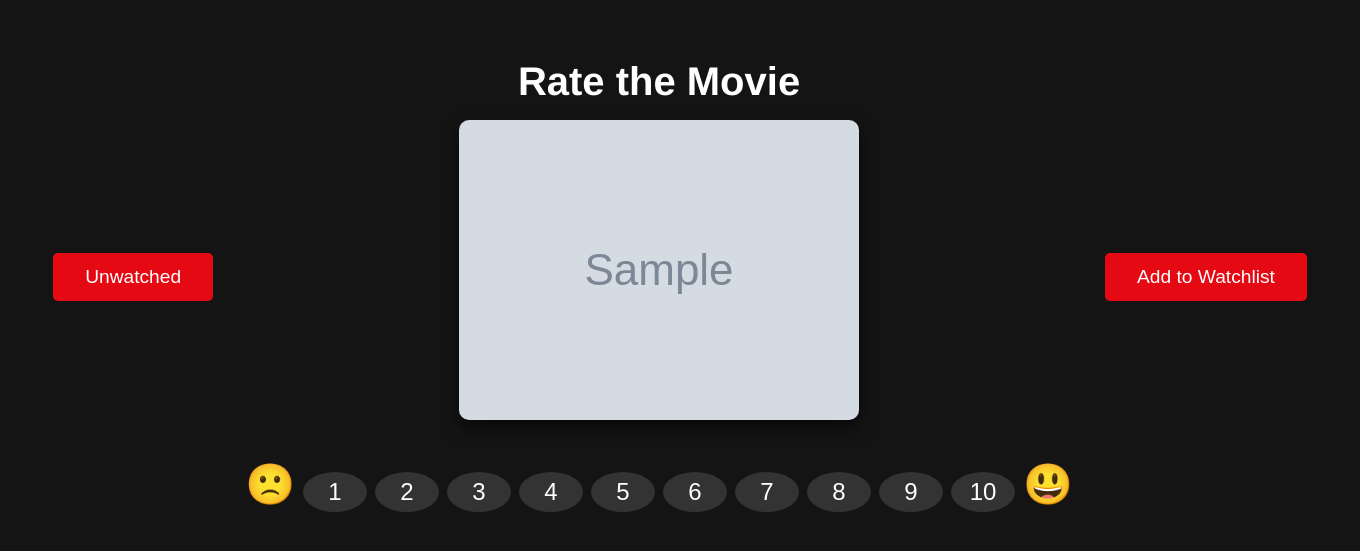
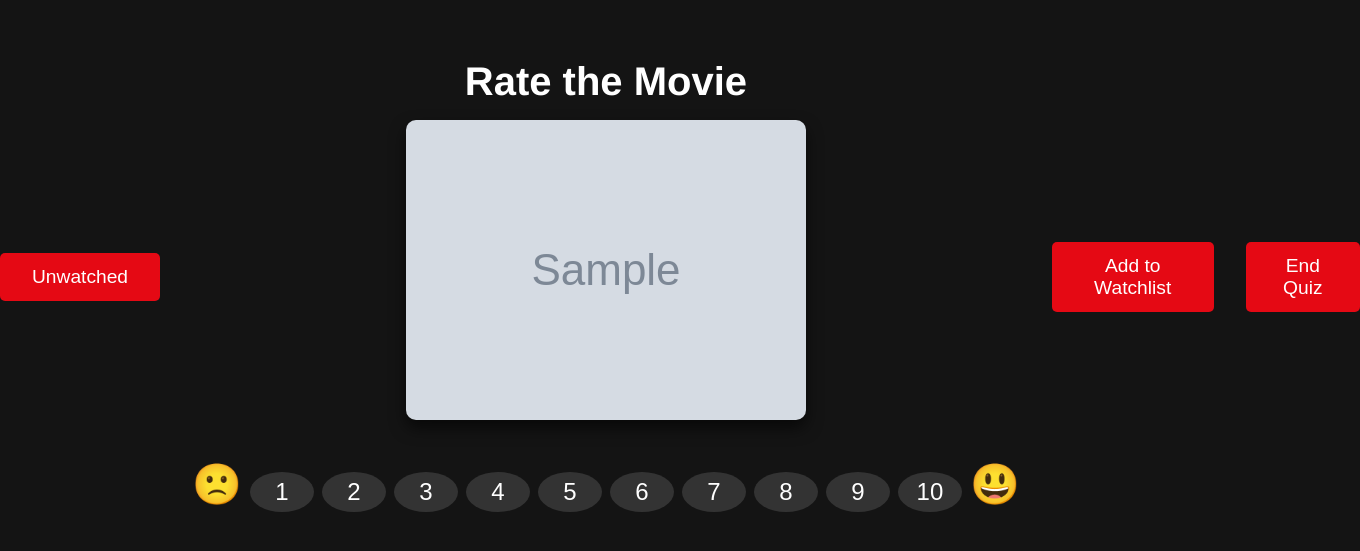
Before and after one commit to blu3skies/EntertainMe, a Flask app: template templates/quiz.html in a window 1360 px wide; the page is wider, and only the part inside the window is pictured. Shown: the part 131-682 px from the top of that part. Run offline with Flask 3, Linux system fonts and the light colour scheme; the template is opened without the code that fills it: most values are stand-ins (such as "Sample title", 1, 10 or a date in 2020); grey boxes marked "Sample" are stand-in pictures; parts of the project's set-up code (start-up, migrations or seed data) failed here and were passed over.

Commit message:
added end quiz button

```diff
--- a/app.py
+++ b/app.py
@@ -72,6 +72,12 @@ def create_app():
         else:
             return redirect(url_for('signin'))
 
+    @app.route('/end_quiz')
+    def end_quiz():
+        return redirect(url_for('home'))
+
+
+
     @app.route('/submit_score', methods=['POST'])
     def submit_score():
         if 'user_id' in session:
--- a/templates/quiz.html
+++ b/templates/quiz.html
@@ -51,6 +51,11 @@
             <button class="watchlist" type="submit">Add to Watchlist</button>
         </form>
 
+        <form action="/end_quiz">
+            <button type="submit" class="end-quiz-btn">End Quiz</button>
+        </form>
+
+
     {% with messages = get_flashed_messages(with_categories=true) %}
     {% if messages %}
     <ul>
```
Also changed, not shown: tests/test_frontend_testing.py (+16 -0 lines).
